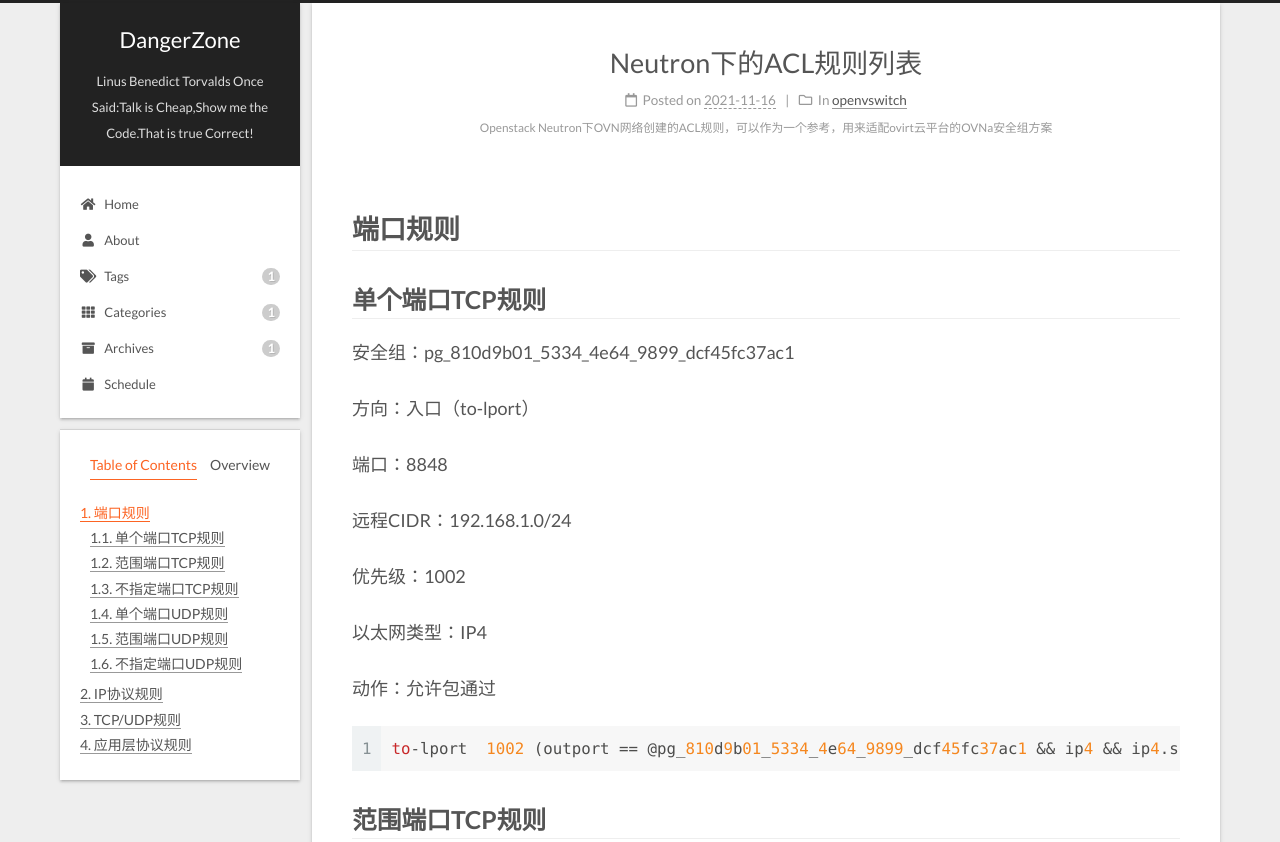
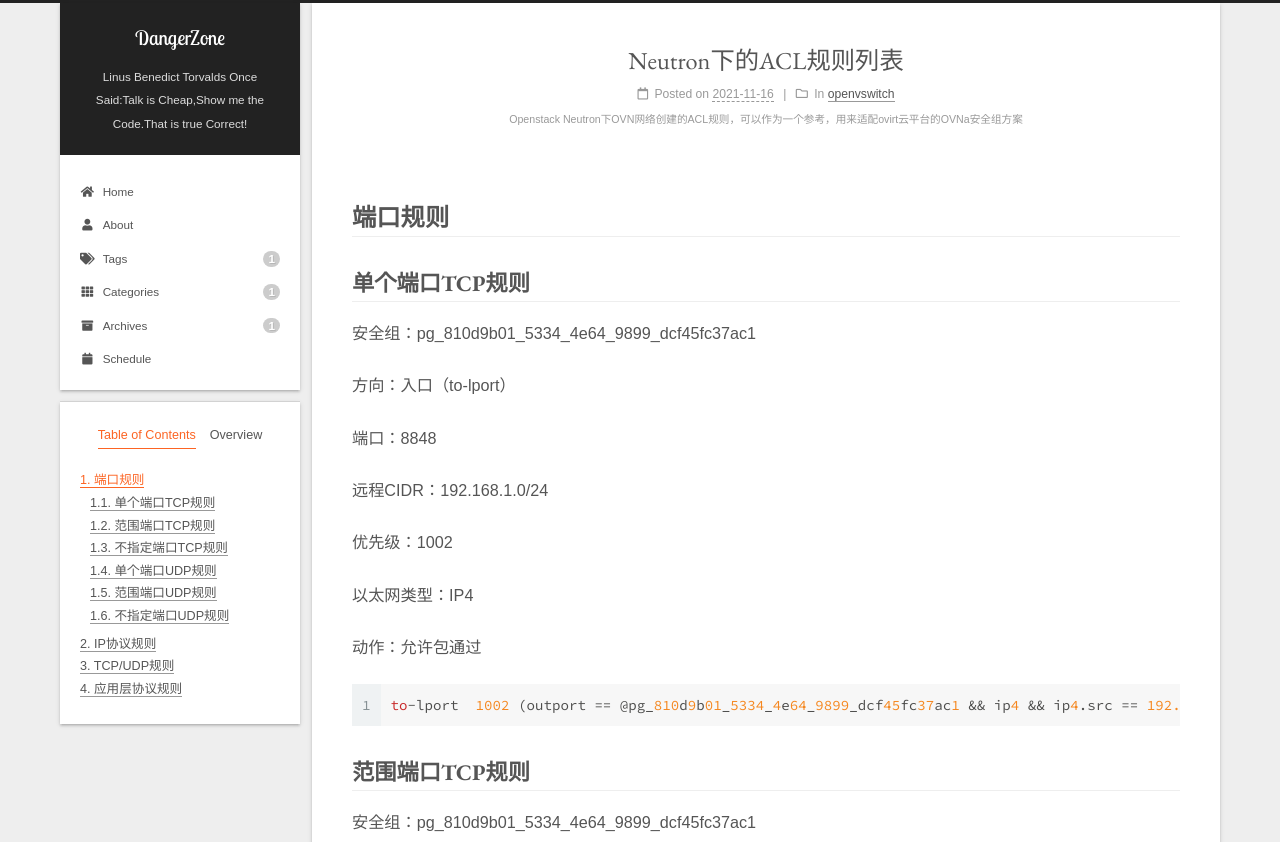
Before and after one commit to dangervon/dangervon.github.io, a plain HTML site: page 2021/11/16/Neutron下的ACL规则列表/index.html in a window 1280 px wide. Shown: the top 842 px of the page. Drawn offline with nearby package versions, Linux system fonts and the light colour scheme.

Commit message:
Site updated: 2021-11-16 14:23:41

```diff
--- a/2021/11/16/Neutron下的ACL规则列表/index.html
+++ b/2021/11/16/Neutron下的ACL规则列表/index.html
@@ -12,7 +12,7 @@
 
 <link rel="stylesheet" href="/css/main.css">
 
-<link rel="stylesheet" href="https://fonts.loli.net/css?family=Lato:300,300italic,400,400italic,700,700italic&display=swap&subset=latin,latin-ext">
+<link rel="stylesheet" href="https://fonts.loli.net/css?family=Noto Serif SC:300,300italic,400,400italic,700,700italic|Lobster Two:300,300italic,400,400italic,700,700italic|EB Garamond:300,300italic,400,400italic,700,700italic|Source Code Pro:300,300italic,400,400italic,700,700italic&display=swap&subset=latin,latin-ext">
 <link rel="stylesheet" href="/nextlib/font-awesome/css/all.min.css">
 
 <script id="hexo-configurations">
--- a/css/main.css
+++ b/css/main.css
@@ -177,8 +177,8 @@ body {
 body {
   background: var(--body-bg-color);
   color: var(--text-color);
-  font-family: 'Lato', "PingFang SC", "Microsoft YaHei", sans-serif;
-  font-size: 1em;
+  font-family: 'Noto Serif SC', "PingFang SC", "Microsoft YaHei", sans-serif;
+  font-size: 0.9em;
   line-height: 2;
 }
 @media (max-width: 991px) {
@@ -193,7 +193,7 @@ h3,
 h4,
 h5,
 h6 {
-  font-family: 'Lato', "PingFang SC", "Microsoft YaHei", sans-serif;
+  font-family: 'EB Garamond', 'Noto Serif SC', "PingFang SC", "Microsoft YaHei", sans-serif;
   font-weight: bold;
   line-height: 1.5;
   margin: 20px 0 15px;
@@ -391,7 +391,7 @@ pre {
 }
 pre,
 code {
-  font-family: consolas, Menlo, monospace, "PingFang SC", "Microsoft YaHei";
+  font-family: 'Source Code Pro', consolas, Menlo, monospace, "PingFang SC", "Microsoft YaHei";
 }
 code {
   background: #eee;
@@ -985,7 +985,7 @@ pre .javascript .function {
   color: var(--brand-hover-color);
 }
 .site-title {
-  font-family: 'Lato', "PingFang SC", "Microsoft YaHei", sans-serif;
+  font-family: 'Lobster Two', 'Noto Serif SC', "PingFang SC", "Microsoft YaHei", sans-serif;
   font-size: 1.375em;
   font-weight: normal;
   margin: 0;
@@ -1169,7 +1169,7 @@ pre .javascript .function {
 }
 .links-of-author a::before,
 .links-of-author span.exturl::before {
-  background: #ffe22e;
+  background: #7eb03d;
   border-radius: 50%;
   content: ' ';
   display: inline-block;
@@ -1524,7 +1524,7 @@ pre .javascript .function {
   top: 0;
 }
 .post-body {
-  font-family: 'Lato', "PingFang SC", "Microsoft YaHei", sans-serif;
+  font-family: 'Noto Serif SC', 'Noto Serif SC', "PingFang SC", "Microsoft YaHei", sans-serif;
   overflow-wrap: break-word;
   word-wrap: break-word;
 }
@@ -1822,7 +1822,7 @@ pre .javascript .function {
 }
 .posts-expand .post-meta {
   color: #999;
-  font-family: 'Lato', "PingFang SC", "Microsoft YaHei", sans-serif;
+  font-family: 'Noto Serif SC', 'Noto Serif SC', "PingFang SC", "Microsoft YaHei", sans-serif;
   font-size: 0.75em;
   margin: 3px 0 60px 0;
   text-align: center;
```
Also changed, not shown: about/index.html (+1 -1 lines), archives/2021/11/index.html (+1 -1 lines), archives/2021/index.html (+1 -1 lines), archives/index.html (+1 -1 lines), categories/index.html (+1 -1 lines), categories/openvswitch/index.html (+1 -1 lines), index.html (+1 -1 lines), schedule/index.html (+1 -1 lines), tags/acl/index.html (+1 -1 lines), tags/index.html (+1 -1 lines).
